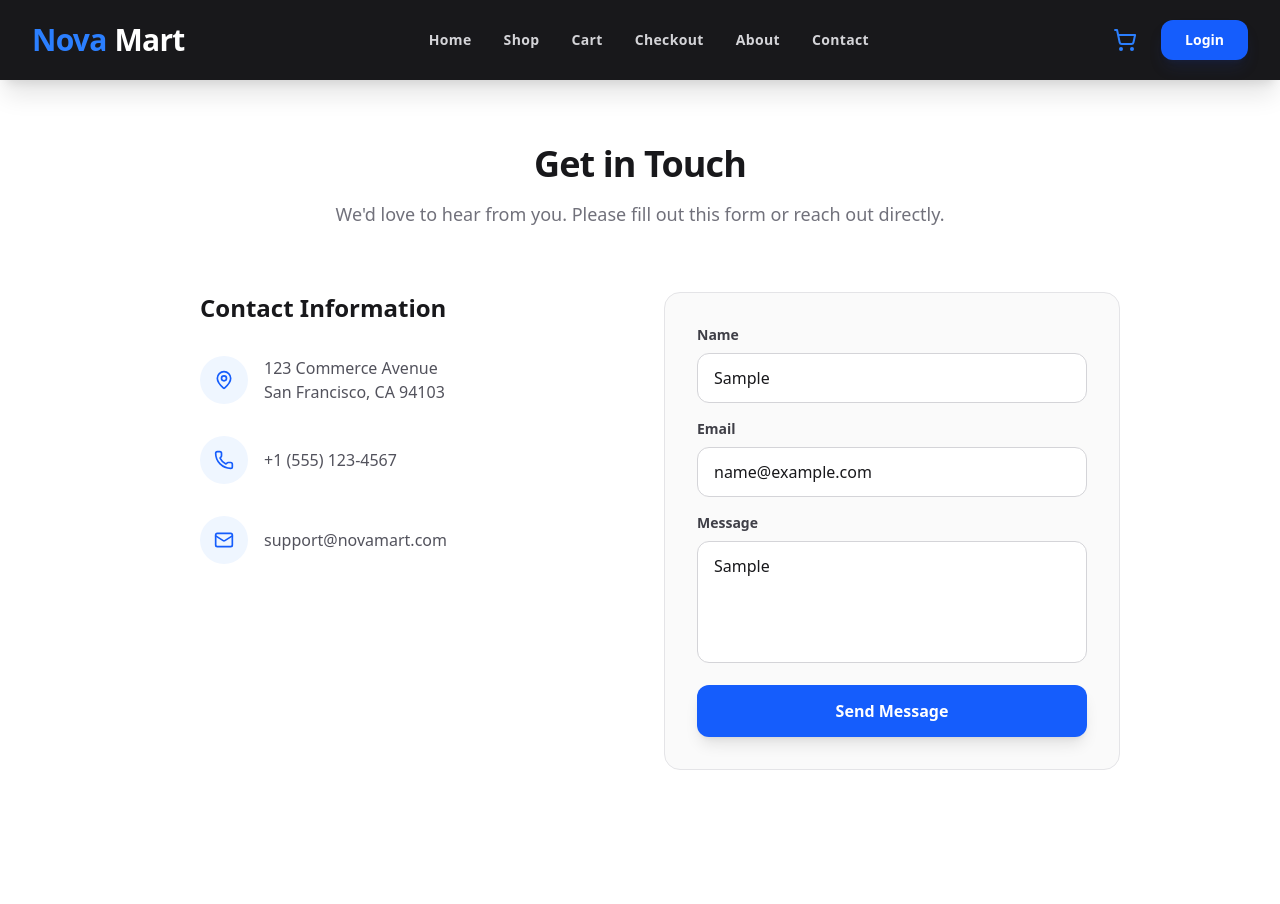
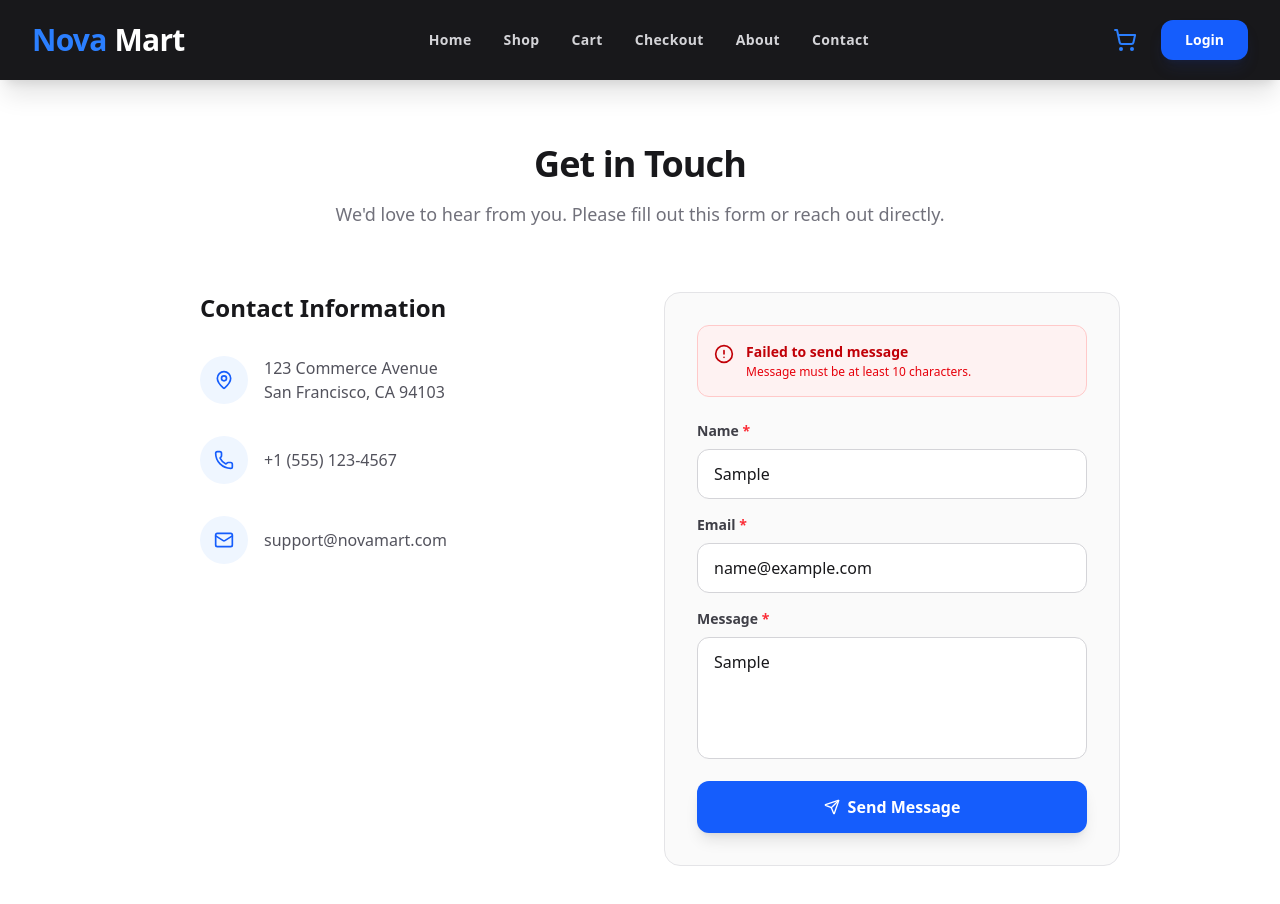
Before and after one commit to seikorei/admin_dashboard, a Next.js app: page /contact in a window 1280 px wide. Both pictures are taken after typing "Sample", "name@example.com", "Sample" into the empty fields and a click on the button "Send Message". Shown: the top 904 px of the page. Before the commit the page ends 880 px from the top, so only its background shows below. Built offline with nearby package versions, Linux system fonts and the light colour scheme; no server answers.

Commit message:
feat: add working contact form with success/error feedback and /api/contact backend

```diff
--- /dev/null
+++ b/src/app/api/contact/route.js
@@ -0,0 +1,65 @@
+export const runtime = "nodejs";
+export const dynamic = "force-dynamic";
+
+import { NextResponse } from "next/server";
+
+export async function POST(req) {
+  try {
+    const { name, email, message } = await req.json();
+
+    // Validate all fields
+    if (!name || !email || !message) {
+      return NextResponse.json(
+        { success: false, error: "All fields (name, email, message) are required." },
+        { status: 400 }
+      );
+    }
+
+    if (name.trim().length < 2) {
+      return NextResponse.json(
+        { success: false, error: "Name must be at least 2 characters." },
+        { status: 400 }
+      );
+    }
+
+    if (!/^[^\s@]+@[^\s@]+\.[^\s@]+$/.test(email)) {
+      return NextResponse.json(
+        { success: false, error: "Please enter a valid email address." },
+        { status: 400 }
+      );
+    }
+
+    if (message.trim().length < 10) {
+      return NextResponse.json(
+        { success: false, error: "Message must be at least 10 characters." },
+        { status: 400 }
+      );
+    }
+
+    // Log the message to console (demo mode — no email sending)
+    console.log("=== NEW CONTACT MESSAGE ===");
+    console.log("From:", name, `<${email}>`);
+    console.log("Message:", message);
+    console.log("Received at:", new Date().toISOString());
+    console.log("===========================");
+
+    // Optional: save to DB — uncomment if needed
+    // const { db } = await import("@/lib/db");
+    // await db.query(
+    //   "INSERT INTO contact_messages (name, email, message, created_at) VALUES (?, ?, ?, NOW())",
+    //   [name.trim(), email.trim().toLowerCase(), message.trim()]
+    // );
+
+    return NextResponse.json({
+      success: true,
+      message: "Message received. We will get back to you soon!",
+    });
+
+  } catch (error) {
+    console.error("[Contact API] Error:", error);
+    return NextResponse.json(
+      { success: false, error: "Server error. Please try again later." },
+      { status: 500 }
+    );
+  }
+}
--- a/src/app/contact/page.tsx
+++ b/src/app/contact/page.tsx
@@ -1,6 +1,57 @@
-import { Mail, MapPin, Phone } from "lucide-react";
+"use client";
+
+import { useState } from "react";
+import { Mail, MapPin, Phone, Send, Loader2, CheckCircle, AlertCircle } from "lucide-react";
+
+interface FormState {
+  name: string;
+  email: string;
+  message: string;
+}
 
 export default function ContactPage() {
+  const [form, setForm] = useState<FormState>({ name: "", email: "", message: "" });
+  const [loading, setLoading] = useState(false);
+  const [status, setStatus] = useState<"idle" | "success" | "error">("idle");
+  const [errorMsg, setErrorMsg] = useState("");
+
+  const handleChange = (e: React.ChangeEvent<HTMLInputElement | HTMLTextAreaElement>) => {
+    setForm(prev => ({ ...prev, [e.target.name]: e.target.value }));
+    // Clear status when user starts typing again
+    if (status !== "idle") setStatus("idle");
+  };
+
+  const handleSubmit = async (e: React.FormEvent) => {
+    e.preventDefault();
+    setLoading(true);
+    setStatus("idle");
+    setErrorMsg("");
+
+    try {
+      const res = await fetch("/api/contact", {
+        method: "POST",
+        headers: { "Content-Type": "application/json" },
+        body: JSON.stringify(form),
+      });
+
+      const data = await res.json();
+
+      if (data.success) {
+        setStatus("success");
+        // Reset form fields
+        setForm({ name: "", email: "", message: "" });
+      } else {
+        setStatus("error");
+        setErrorMsg(data.error || "Something went wrong. Please try again.");
+      }
+    } catch (err) {
+      setStatus("error");
+      setErrorMsg("Network error. Please check your connection.");
+    } finally {
+      setLoading(false);
+    }
+  };
+
   return (
     <div className="bg-white min-h-screen py-16">
       <div className="max-w-5xl mx-auto px-4 sm:px-6 lg:px-8">
@@ -10,13 +61,14 @@ export default function ContactPage() {
         </div>
 
         <div className="grid grid-cols-1 md:grid-cols-2 gap-12">
+          {/* ── Contact Info ─────────────────────────────── */}
           <div className="space-y-8 pl-0 md:pl-10">
             <h3 className="text-2xl font-bold text-zinc-900">Contact Information</h3>
             <div className="flex items-center gap-4 text-zinc-600">
               <div className="w-12 h-12 bg-blue-50 rounded-full flex items-center justify-center text-blue-600 shrink-0">
                 <MapPin className="w-5 h-5" />
               </div>
-              <p>123 Commerce Avenue<br/>San Francisco, CA 94103</p>
+              <p>123 Commerce Avenue<br />San Francisco, CA 94103</p>
             </div>
             <div className="flex items-center gap-4 text-zinc-600">
               <div className="w-12 h-12 bg-blue-50 rounded-full flex items-center justify-center text-blue-600 shrink-0">
@@ -32,22 +84,93 @@ export default function ContactPage() {
             </div>
           </div>
 
+          {/* ── Contact Form ──────────────────────────────── */}
           <div className="bg-zinc-50 p-8 rounded-2xl border border-zinc-200">
-            <form className="space-y-4">
+
+            {/* Success Banner */}
+            {status === "success" && (
+              <div className="mb-6 flex items-start gap-3 p-4 bg-green-50 border border-green-200 text-green-700 rounded-xl animate-pulse-once">
+                <CheckCircle className="w-5 h-5 shrink-0 mt-0.5" />
+                <div>
+                  <p className="font-bold text-sm">Message sent successfully!</p>
+                  <p className="text-xs text-green-600 mt-0.5">We'll get back to you as soon as possible.</p>
+                </div>
+              </div>
+            )}
+
+            {/* Error Banner */}
+            {status === "error" && (
+              <div className="mb-6 flex items-start gap-3 p-4 bg-red-50 border border-red-200 text-red-700 rounded-xl">
+                <AlertCircle className="w-5 h-5 shrink-0 mt-0.5" />
+                <div>
+                  <p className="font-bold text-sm">Failed to send message</p>
+                  <p className="text-xs text-red-600 mt-0.5">{errorMsg}</p>
+                </div>
+              </div>
+            )}
+
+            <form onSubmit={handleSubmit} className="space-y-4">
               <div>
-                <label className="block text-sm font-bold text-zinc-700 mb-2">Name</label>
-                <input type="text" placeholder="Jane Doe" className="w-full px-4 py-3 bg-white border border-zinc-300 text-zinc-900 rounded-xl focus:outline-none focus:border-blue-500 focus:ring-1 focus:ring-blue-500 transition-colors" />
+                <label className="block text-sm font-bold text-zinc-700 mb-2">
+                  Name <span className="text-red-500">*</span>
+                </label>
+                <input
+                  required
+                  type="text"
+                  name="name"
+                  id="contact-name"
+                  placeholder="Jane Doe"
+                  value={form.name}
+                  onChange={handleChange}
+                  disabled={loading}
+                  className="w-full px-4 py-3 bg-white border border-zinc-300 text-zinc-900 rounded-xl focus:outline-none focus:border-blue-500 focus:ring-2 focus:ring-blue-500/20 transition-all disabled:opacity-60 disabled:cursor-not-allowed"
+                />
               </div>
+
               <div>
-                <label className="block text-sm font-bold text-zinc-700 mb-2">Email</label>
-                <input type="email" placeholder="jane@example.com" className="w-full px-4 py-3 bg-white border border-zinc-300 text-zinc-900 rounded-xl focus:outline-none focus:border-blue-500 focus:ring-1 focus:ring-blue-500 transition-colors" />
+                <label className="block text-sm font-bold text-zinc-700 mb-2">
+                  Email <span className="text-red-500">*</span>
+                </label>
+                <input
+                  required
+                  type="email"
+                  name="email"
+                  id="contact-email"
+                  placeholder="jane@example.com"
+                  value={form.email}
+                  onChange={handleChange}
+                  disabled={loading}
+                  className="w-full px-4 py-3 bg-white border border-zinc-300 text-zinc-900 rounded-xl focus:outline-none focus:border-blue-500 focus:ring-2 focus:ring-blue-500/20 transition-all disabled:opacity-60 disabled:cursor-not-allowed"
+                />
               </div>
+
               <div>
-                <label className="block text-sm font-bold text-zinc-700 mb-2">Message</label>
-                <textarea rows={4} placeholder="How can we help?" className="w-full px-4 py-3 bg-white border border-zinc-300 text-zinc-900 rounded-xl focus:outline-none focus:border-blue-500 focus:ring-1 focus:ring-blue-500 transition-colors resize-none"></textarea>
+                <label className="block text-sm font-bold text-zinc-700 mb-2">
+                  Message <span className="text-red-500">*</span>
+                </label>
+                <textarea
+                  required
+                  rows={4}
+                  name="message"
+                  id="contact-message"
+                  placeholder="How can we help?"
+                  value={form.message}
+                  onChange={handleChange}
+                  disabled={loading}
+                  className="w-full px-4 py-3 bg-white border border-zinc-300 text-zinc-900 rounded-xl focus:outline-none focus:border-blue-500 focus:ring-2 focus:ring-blue-500/20 transition-all resize-none disabled:opacity-60 disabled:cursor-not-allowed"
+                />
               </div>
-              <button type="button" className="w-full py-3.5 bg-blue-600 hover:bg-blue-700 text-white font-bold rounded-xl shadow-lg hover:shadow-blue-600/30 transition-all duration-300 active:scale-95">
-                Send Message
+
+              <button
+                type="submit"
+                id="contact-submit-btn"
+                disabled={loading}
+                className="w-full py-3.5 bg-blue-600 hover:bg-blue-700 text-white font-bold rounded-xl shadow-lg hover:shadow-blue-600/30 transition-all duration-300 active:scale-95 disabled:opacity-70 disabled:cursor-not-allowed flex items-center justify-center gap-2"
+              >
+                {loading
+                  ? <><Loader2 className="w-4 h-4 animate-spin" /> Sending...</>
+                  : <><Send className="w-4 h-4" /> Send Message</>
+                }
               </button>
             </form>
           </div>
```
